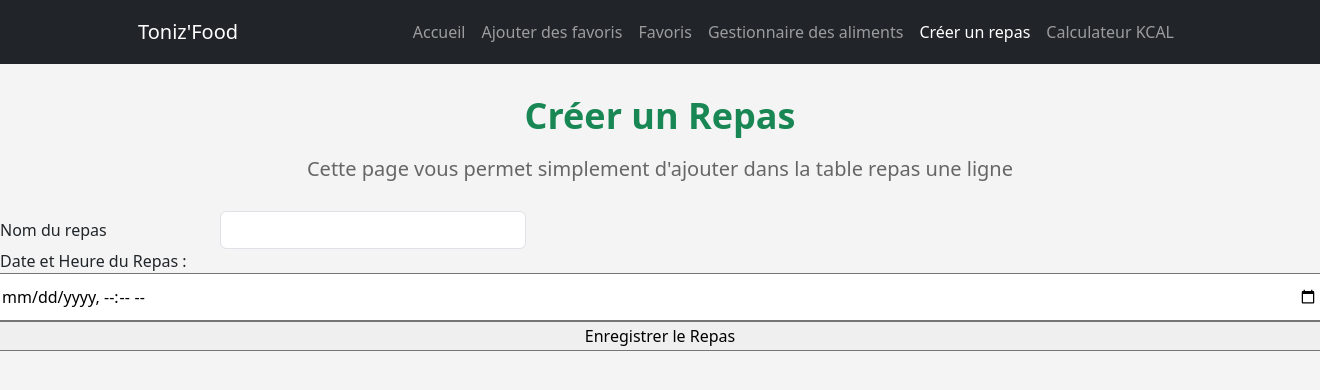
After one commit to NizarMhaya/Toniz, a PHP site: page /Toniz/front_creer_repas.php in a window 1320 px wide; the page is wider, and only the part inside the window is pictured. The commit adds this page. Shown: the top 390 px of that part. Run offline with PHP 8.4, Linux system fonts and the light colour scheme; some libraries are stand-ins or nearby versions.

```diff
--- a/frontend/config.php
+++ b/frontend/config.php
@@ -5,3 +5,4 @@ define('_API_URL_ALIMENT', 'http://localhost/Toniz/backend/api_aliments_reel.php
 define('_API_URL_UTILISATEURS', 'http://localhost/Toniz/backend/api_utilisateurs.php');
 define('_API_URL_ALIMENT_FAVORIS', 'http://localhost/Toniz/backend/api_aliments_ajouter_favoris.php');
 define('_API_URL_FAVORIS', 'http://localhost/Toniz/backend/api_favoris.php');
+define('_API_URL_REPAS', 'http://localhost/Toniz/backend/api_repas.php');
--- /dev/null
+++ b/frontend/front_creer_repas.php
@@ -0,0 +1,89 @@
+<!doctype html>
+<html lang="fr">
+
+<head>
+    <meta charset='utf-8'>
+    <meta name="viewport" content="width=device-width, initial-scale=1, shrink-to-fit=no">
+    <script src="https://code.jquery.com/jquery-3.7.0.min.js" crossorigin="anonymous"></script>
+    <title>tabletest</title>
+    <link href="https://cdn.jsdelivr.net/npm/bootstrap@5.3.2/dist/css/bootstrap.min.css" rel="stylesheet" integrity="sha384-T3c6CoIi6uLrA9TneNEoa7RxnatzjcDSCmG1MXxSR1GAsXEV/Dwwykc2MPK8M2HN" crossorigin="anonymous">
+    <link href="https://cdn.datatables.net/1.13.6/css/jquery.dataTables.min.css" rel="stylesheet">
+    <script src="https://cdn.jsdelivr.net/npm/bootstrap@5.3.2/dist/js/bootstrap.bundle.min.js" integrity="sha384-C6RzsynM9kWDrMNeT87bh95OGNyZPhcTNXj1NW7RuBCsyN/o0jlpcV8Qyq46cDfL" crossorigin="anonymous"></script>
+    <script src="https://cdn.datatables.net/1.13.6/js/jquery.dataTables.min.js"></script>
+    <link rel="stylesheet" href="CSS/styles.css">
+    <link rel="icon" type="image/x-icon" href="assets/faviconV2.png" />
+
+    <?php require_once('template_menu.php'); ?>
+    <header class="bg-dark py-1">
+        <?php renderMenuToHTML('repas'); ?>
+    </header>
+
+
+</head>
+
+<body>
+    <h1 class="my-custom-h1">Créer un Repas</h1>
+    <h2 id="custom-description">Cette page vous permet simplement d'ajouter dans la table repas une ligne</h2>
+
+    <form id="addStudentForm">
+        <div class="form-group row">
+            <div class="form-group row">
+                <label for="nomInput" class="col-sm-2 col-form-label">Nom du repas</label>
+                <div class="col-sm-3">
+                    <input type="text" class="form-control" id="nomInput">
+                </div>
+            </div>
+
+            <label for="date_heure">Date et Heure du Repas :</label>
+            <input type="datetime-local" id="date_heureInput" name="date_heure" required> <br><br>
+
+
+
+            <input type="submit" value="Enregistrer le Repas">
+            <script>
+                // Action lorsque le bouton submit est cliqué
+                $('#submitButton').on('click', function(e) {
+                    e.preventDefault();
+
+                    // Récupérer les valeurs des champs du formulaire
+                    var ID_USER = 1; // remplacer par la méchanique de session
+                    var nom = $('#nomInput').val();
+                    var date = $('#date_heureInput').val();
+
+
+                    // Créer un nouvel objet avec les données du formulaire
+                    var newData = {
+                        "ID_USER": ID_USER,
+                        "NOM_REPAS": nom,
+                        "DATE": date
+                    };
+
+                    // Envoyer les données à votre API (remplacez avec votre méthode d'envoi de données)
+                    $.ajax({
+                        url: apiUrl, // Spécifiez l'URL de votre API pour ajouter des données
+                        type: 'POST', // Méthode HTTP à utiliser (peut varier selon votre API)
+                        data: JSON.stringify(newData), // Les données que vous voulez envoyer à l'API
+                        dataType: 'json',
+                        success: function(response) {
+                            // Si l'ajout est réussi, ajoutez la nouvelle ligne à votre DataTable et redessinez-le
+                            table.row.add(newData).draw();
+
+                            // Réinitialisez les champs du formulaire
+                            $('#nomInput').val('');
+                            $('#date_heureInput').val('');
+                        },
+                        error: function(error) {
+                            // Gérez les erreurs si l'ajout échoue
+                            console.error('Erreur lors de l\'ajout de la nouvelle ligne : ', error);
+                        }
+                    });
+                });
+            </script>
+    </form>
+    <script>
+        let apiUrl = "<?php require_once 'config.php'; // j'utilise en chemin relatif vers config dont le but est de ne plus utiliser de lien en dur pour l'API...
+                        echo _API_URL_REPAS; ?> "; // utilisation de la variable définie dans config
+    </script>
+</body>
+
+</html>
--- a/frontend/template_menu.php
+++ b/frontend/template_menu.php
@@ -8,6 +8,7 @@ function renderMenuToHTML($currentPageId)
         'ajouter_favoris' => array('Ajouter des favoris', 'front_aliments_ajouter_favoris.php'),
         'favoris' => array('Favoris', 'front_favoris.php'),
         'aliments' => array('Gestionnaire des aliments', 'front_aliments_reel.php'),
+        'repas' => array('Créer un repas', 'front_creer_repas.php'),
         'calculateur' => array('Calculateur KCAL', 'calculateur.php'),
     );
 
```
Also changed, not shown: backend/api_repas.php (added, +100 -0 lines).
